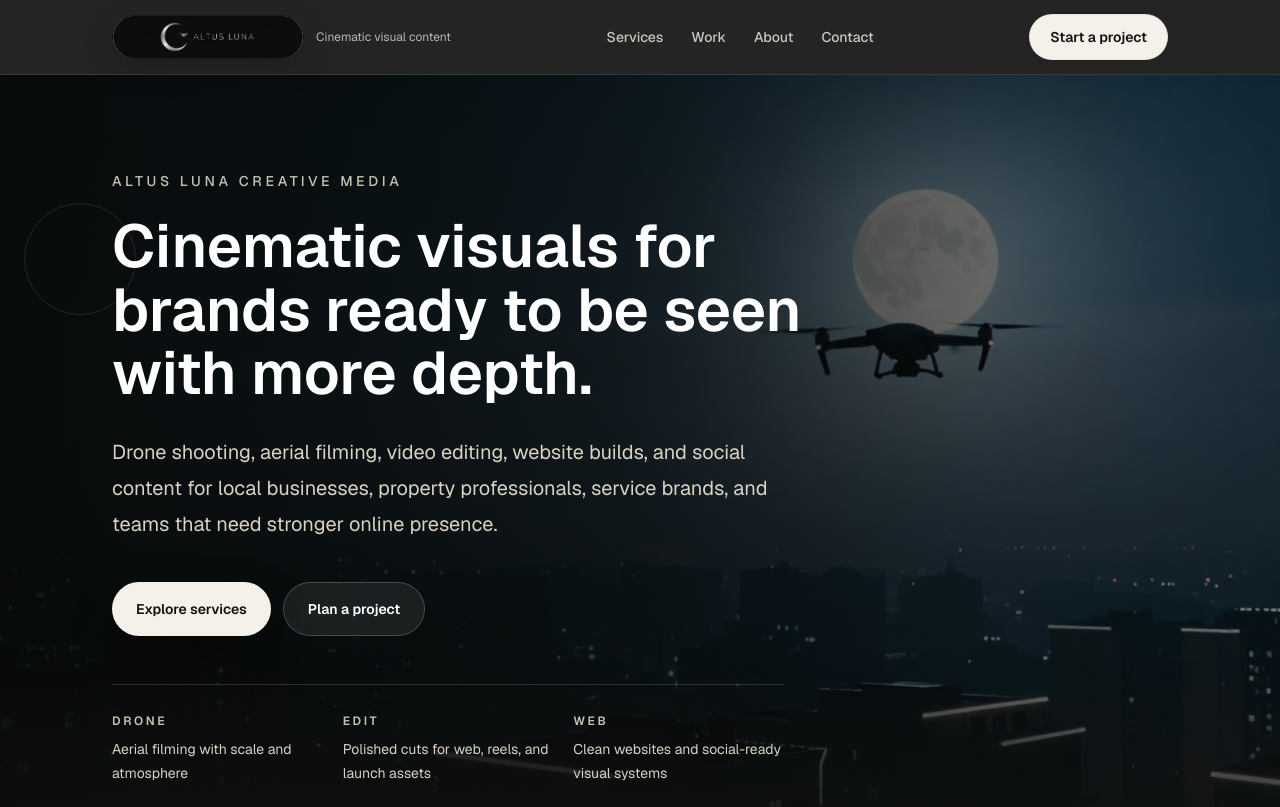
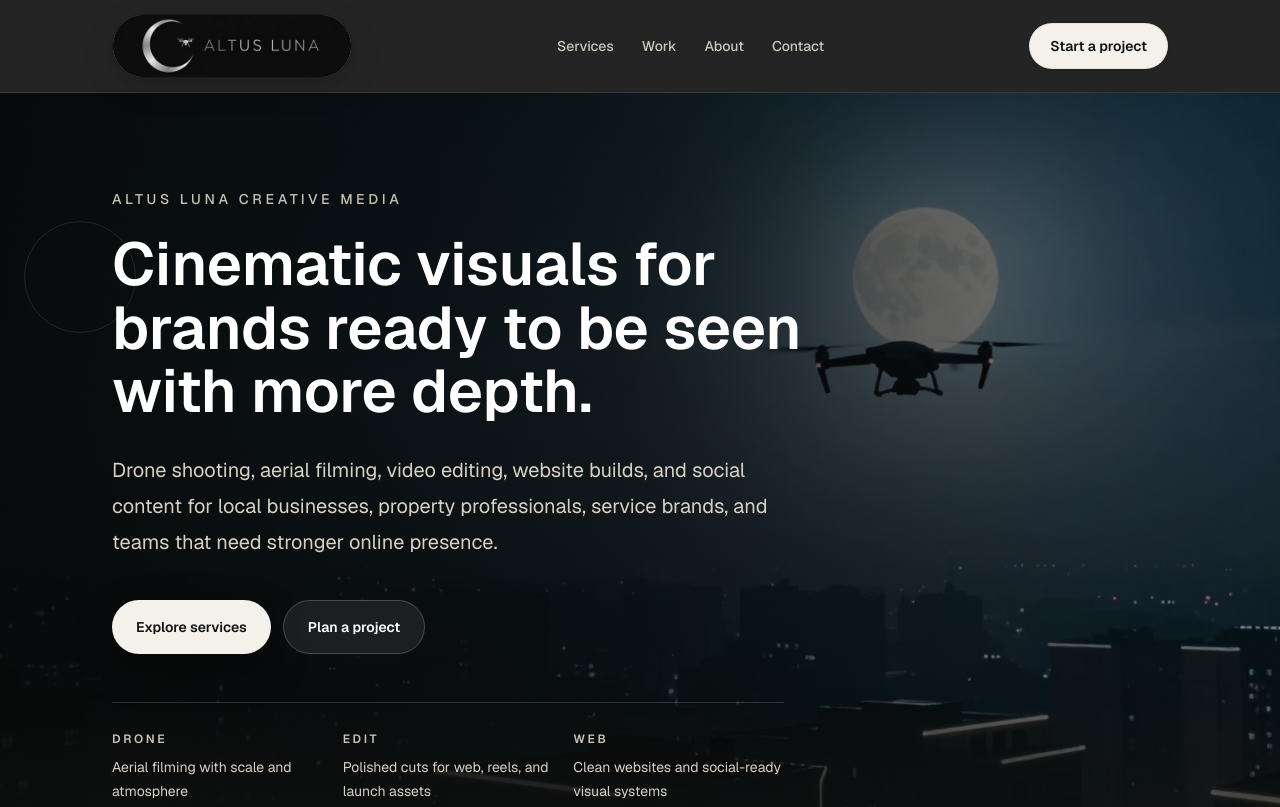
Before and after one commit to d4whg6bcbn-ai/Altus-Luna-Website, a Next.js app: page / in a window 1280 px wide. Shown: the top 807 px of the page. Built offline with nearby package versions, Linux system fonts and the light colour scheme.

Commit message:
header change

```diff
--- a/components/Header.tsx
+++ b/components/Header.tsx
@@ -11,19 +11,16 @@ export function Header() {
   return (
     <header className="sticky top-0 z-30 border-b border-white/10 bg-[#111312]/92 text-[#f4f1ea] backdrop-blur-md">
       <div className="mx-auto flex max-w-6xl items-center justify-between gap-5 px-5 py-3.5 sm:px-8 lg:px-12">
-        <a href="#" className="group flex items-center gap-3">
-          <span className="relative block h-11 w-40 overflow-hidden rounded-full border border-white/10 bg-black shadow-[0_10px_30px_rgba(0,0,0,0.18)] sm:w-48">
+        <a href="#" className="group flex items-center">
+          <span className="relative block h-14 w-48 overflow-hidden rounded-full border border-white/10 bg-black shadow-[0_10px_30px_rgba(0,0,0,0.18)] sm:h-16 sm:w-60">
             <Image
               src="/images/logo-horizontal.svg"
               alt="Altus Luna"
               fill
               priority
-              sizes="(min-width: 640px) 192px, 160px"
-              className="scale-[2.6] object-contain px-4 py-2"
+              sizes="(min-width: 640px) 240px, 192px"
+              className="scale-[2.8] object-contain px-4 py-2"
             />
-          </span>
-          <span className="hidden text-xs text-[#b9b8b2] sm:block">
-            Cinematic visual content
           </span>
         </a>
 
```
